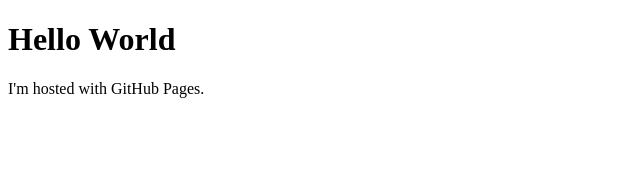
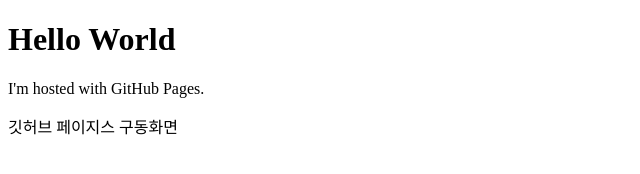
Before and after one commit to hypermoji/hypermoji.github.io, a plain HTML site: page index.html in a window 1280 px wide. Shown: the whole page, without its empty margins (0-640 px from the left). Drawn offline with Linux system fonts and the light colour scheme.

Commit message:
Update index.html

```diff
--- a/index.html
+++ b/index.html
@@ -3,5 +3,6 @@
 <body>
 <h1>Hello World</h1>
 <p>I'm hosted with GitHub Pages.</p>
+<p>깃허브 페이지스 구동화면</p>
 </body>
 </html>
```
